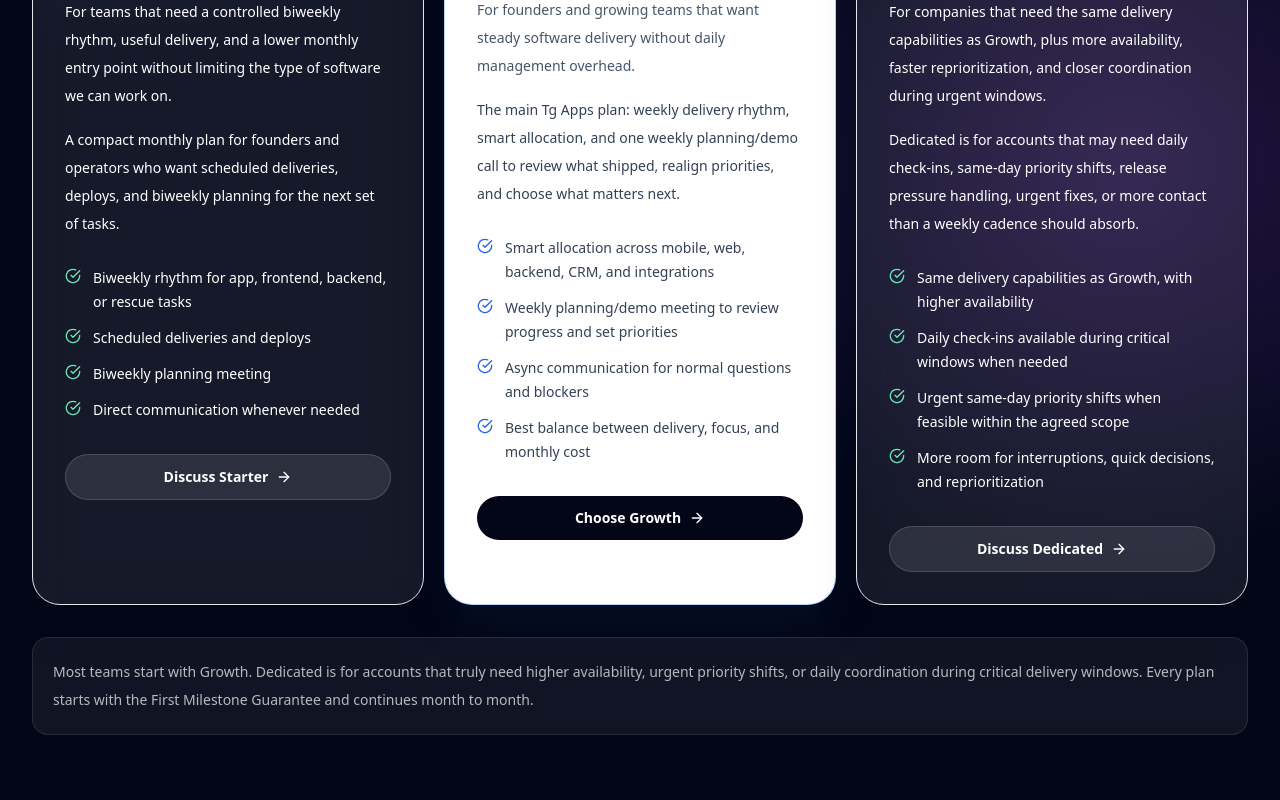
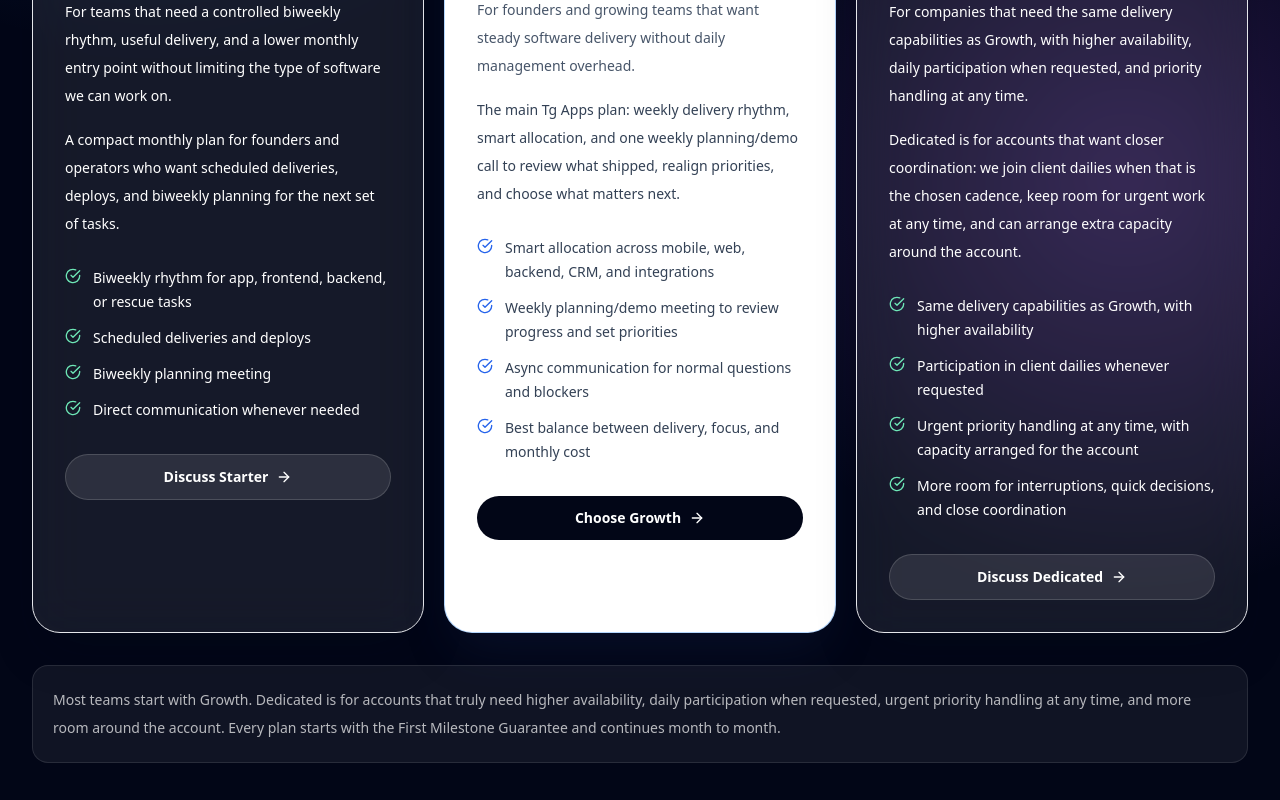
Before and after one commit to tgthiag/tgapps.dev, a React (Vite) app: page / in a window 1280 px wide. Shown: the part 5460-6260 px from the top of the page. Built offline with nearby package versions, Linux system fonts and the light colour scheme.

Commit message:
feat: clarify dedicated plan availability

```diff
--- a/src/components/Contact.tsx
+++ b/src/components/Contact.tsx
@@ -45,7 +45,7 @@ const Contact = () => {
       'Plans / Notes:',
       formData.message || '(No additional notes)',
       '',
-      'Pricing reference: Starter USD 1,500/mo with scheduled deliveries, deploys, and a biweekly planning meeting, Growth USD 2,000/mo as the main plan with smart allocation, weekly delivery rhythm, and one weekly planning/demo meeting, Dedicated USD 3,500+/mo for the same delivery capabilities with higher availability, daily check-ins when needed, and urgent same-day priority handling when feasible within the agreed scope. Requested via contact form.'
+      'Pricing reference: Starter USD 1,500/mo with scheduled deliveries, deploys, and a biweekly planning meeting, Growth USD 2,000/mo as the main plan with smart allocation, weekly delivery rhythm, and one weekly planning/demo meeting, Dedicated USD 3,500+/mo for the same delivery capabilities with higher availability, participation in client dailies whenever requested, and urgent priority handling at any time with capacity arranged for the account. Requested via contact form.'
     ];
     const mailtoLink = `mailto:${recipientEmail}?subject=${encodeURIComponent(subject)}&body=${encodeURIComponent(bodyLines.join('\n'))}`;
 
--- a/src/components/PricingPlans.tsx
+++ b/src/components/PricingPlans.tsx
@@ -50,14 +50,14 @@ const plansByLocale: Record<'en' | 'pt', Plan[]> = {
       price: 'USD 3,500+/mo',
       badge: 'Higher availability',
       audience:
-        'For companies that need the same delivery capabilities as Growth, plus more availability, faster reprioritization, and closer coordination during urgent windows.',
+        'For companies that need the same delivery capabilities as Growth, with higher availability, daily participation when requested, and priority handling at any time.',
       description:
-        'Dedicated is for accounts that may need daily check-ins, same-day priority shifts, release pressure handling, urgent fixes, or more contact than a weekly cadence should absorb.',
+        'Dedicated is for accounts that want closer coordination: we join client dailies when that is the chosen cadence, keep room for urgent work at any time, and can arrange extra capacity around the account.',
       features: [
         'Same delivery capabilities as Growth, with higher availability',
-        'Daily check-ins available during critical windows when needed',
-        'Urgent same-day priority shifts when feasible within the agreed scope',
-        'More room for interruptions, quick decisions, and reprioritization'
+        'Participation in client dailies whenever requested',
+        'Urgent priority handling at any time, with capacity arranged for the account',
+        'More room for interruptions, quick decisions, and close coordination'
       ],
       cta: 'Discuss Dedicated'
     }
@@ -100,14 +100,14 @@ const plansByLocale: Record<'en' | 'pt', Plan[]> = {
       price: 'US$ 3.500+/mês',
       badge: 'Maior disponibilidade',
       audience:
-        'Para empresas que precisam das mesmas capacidades do Growth, com mais disponibilidade, repriorização rápida e coordenação próxima em janelas urgentes.',
+        'Para empresas que precisam das mesmas capacidades do Growth, com mais disponibilidade, participação em dailies quando quiserem e prioridades urgentes a qualquer hora.',
       description:
-        'Dedicated é para contas que podem precisar de daily, mudança de prioridade no mesmo dia, pressão de release, correções urgentes ou mais contato do que uma cadência semanal deve absorver.',
+        'Dedicated é para contas que querem acompanhamento mais próximo: participamos das dailies do cliente quando essa for a rotina escolhida, abrimos espaço para urgências a qualquer hora e podemos organizar capacidade extra ao redor da conta.',
       features: [
         'Mesmas capacidades do Growth, com maior disponibilidade',
-        'Daily disponível em janelas críticas, quando necessário',
-        'Prioridades urgentes no mesmo dia, quando viável no escopo combinado',
-        'Mais espaço para interrupções, decisões rápidas e repriorização'
+        'Participação nas dailies do cliente sempre que solicitado',
+        'Atendimento de prioridades urgentes a qualquer hora, com capacidade organizada para a conta',
+        'Mais espaço para interrupções, decisões rápidas e coordenação próxima'
       ],
       cta: 'Falar sobre Dedicated'
     }
@@ -122,7 +122,7 @@ const copyByLocale = {
     subtitle:
       'Choose the plan that fits the current delivery load, the cadence you need, and the level of continuity the account requires. Every plan starts with the First Milestone Guarantee, lets you start without paying upfront, and then continues month to month with the operating rhythm that fits the work.',
     note:
-      'Most teams start with Growth. Dedicated is for accounts that truly need higher availability, urgent priority shifts, or daily coordination during critical delivery windows. Every plan starts with the First Milestone Guarantee and continues month to month.',
+      'Most teams start with Growth. Dedicated is for accounts that truly need higher availability, daily participation when requested, urgent priority handling at any time, and more room around the account. Every plan starts with the First Milestone Guarantee and continues month to month.',
     footer: ''
   },
   pt: {
@@ -132,7 +132,7 @@ const copyByLocale = {
     subtitle:
       'Escolha o plano que combina com a carga de entrega do momento, a cadência necessária e o nível de continuidade que a conta pede. Todo plano começa com a Garantia da Primeira Entrega, sem pagamento antecipado para começar, e depois segue mês a mês com o ritmo operacional que faz sentido para o trabalho.',
     note:
-      'A maioria dos clientes começa pelo Growth. Dedicated é para contas que realmente precisam de mais disponibilidade, mudanças urgentes de prioridade ou coordenação diária em janelas críticas. Todo plano começa com a Garantia da Primeira Entrega e segue mês a mês.',
+      'A maioria dos clientes começa pelo Growth. Dedicated é para contas que realmente precisam de mais disponibilidade, participação em dailies quando solicitada, prioridades urgentes a qualquer hora e mais espaço ao redor da conta. Todo plano começa com a Garantia da Primeira Entrega e segue mês a mês.',
     footer: ''
   }
 } as const;
--- a/src/content/landingPages.ts
+++ b/src/content/landingPages.ts
@@ -95,11 +95,11 @@ const EN_CURRENT_PRICING: LandingPagePricing = {
   label: 'Monthly software plans',
   title: 'Starter USD 1,500/mo, Growth USD 2,000/mo, Dedicated USD 3,500+/mo',
   description:
-    'Choose the plan by operating rhythm, not by a different service list. Starter is biweekly, Growth is the main weekly plan, and Dedicated adds higher availability when the account needs urgent reprioritization or daily coordination.',
+    'Choose the plan by operating rhythm, not by a different service list. Starter is biweekly, Growth is the main weekly plan, and Dedicated adds higher availability, daily participation when requested, and urgent priority handling at any time.',
   highlights: [
     'Starter: scheduled deliveries and deploys, plus a biweekly planning meeting.',
     'Growth: smart allocation across mobile, web, backend, CRM, and integrations, with one weekly planning/demo meeting to review progress and set priorities.',
-    'Dedicated: starts at USD 3,500+/mo for the same delivery capabilities with higher availability, possible daily check-ins, and same-day urgent priority handling when feasible within the agreed scope.'
+    'Dedicated: starts at USD 3,500+/mo for the same delivery capabilities with higher availability, participation in client dailies whenever requested, and urgent priority handling at any time with capacity arranged for the account.'
   ],
   note: 'Clear first milestone, month-to-month continuation, and a fixed plan rate while the engagement remains active.'
 };
@@ -108,11 +108,11 @@ const PT_CURRENT_PRICING: LandingPagePricing = {
   label: 'Planos mensais de software',
   title: 'Starter US$ 1.500/mês, Growth US$ 2.000/mês, Dedicated US$ 3.500+/mês',
   description:
-    'Escolha o plano pelo ritmo operacional, não por uma lista diferente de serviços. Starter é quinzenal, Growth é o plano principal semanal, e Dedicated adiciona mais disponibilidade quando a conta precisa de repriorização urgente ou coordenação diária.',
+    'Escolha o plano pelo ritmo operacional, não por uma lista diferente de serviços. Starter é quinzenal, Growth é o plano principal semanal, e Dedicated adiciona mais disponibilidade, participação em dailies quando solicitado e prioridades urgentes a qualquer hora.',
   highlights: [
     'Starter: para entregas e deploys programados, com reunião quinzenal de planejamento.',
     'Growth: alocação inteligente entre mobile, web, backend, CRM e integrações, com uma reunião semanal para revisar progresso e definir prioridades.',
-    'Dedicated: começa em US$ 3.500+/mês para as mesmas capacidades de entrega com maior disponibilidade, daily quando necessário e prioridades urgentes no mesmo dia quando for viável dentro do escopo combinado.'
+    'Dedicated: começa em US$ 3.500+/mês para as mesmas capacidades de entrega com maior disponibilidade, participação nas dailies do cliente sempre que solicitado e prioridades urgentes a qualquer hora com capacidade organizada para a conta.'
   ],
   note: 'Primeira entrega clara, continuidade mês a mês e valor fixo enquanto o plano permanecer ativo.'
 };
```
